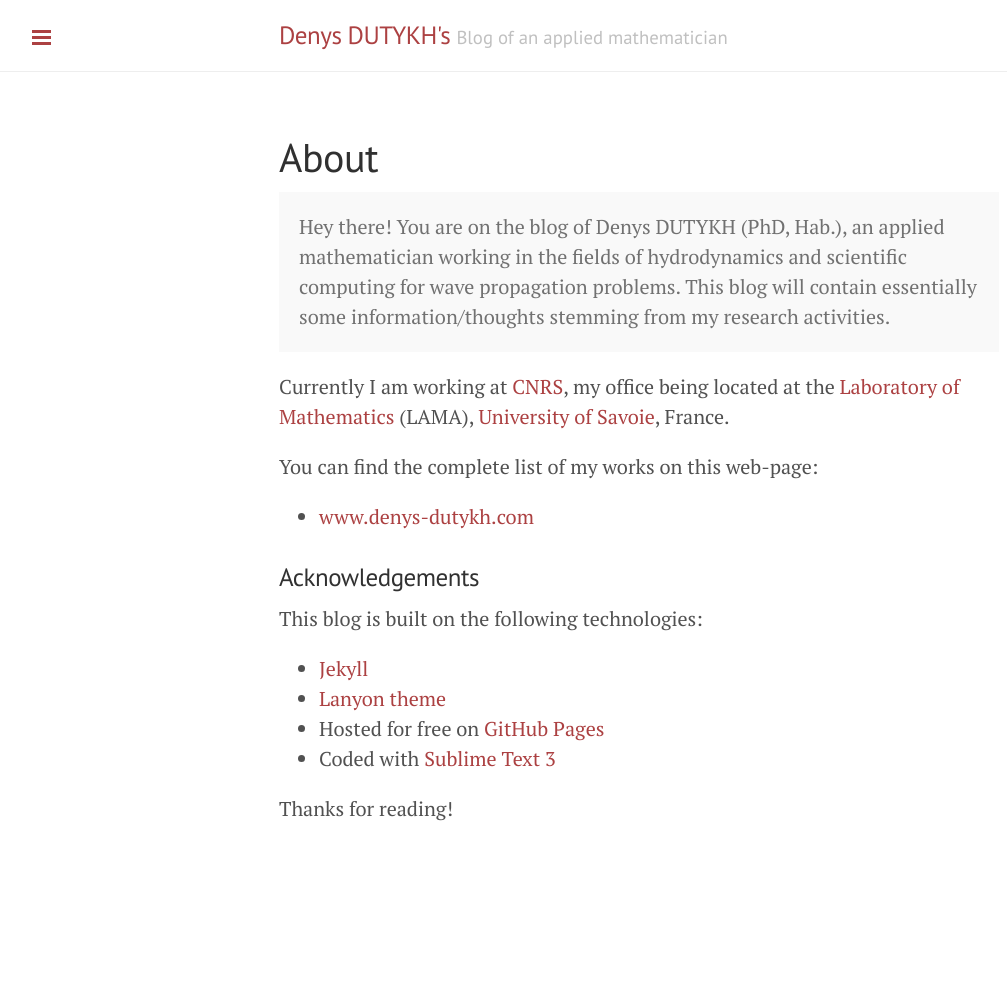
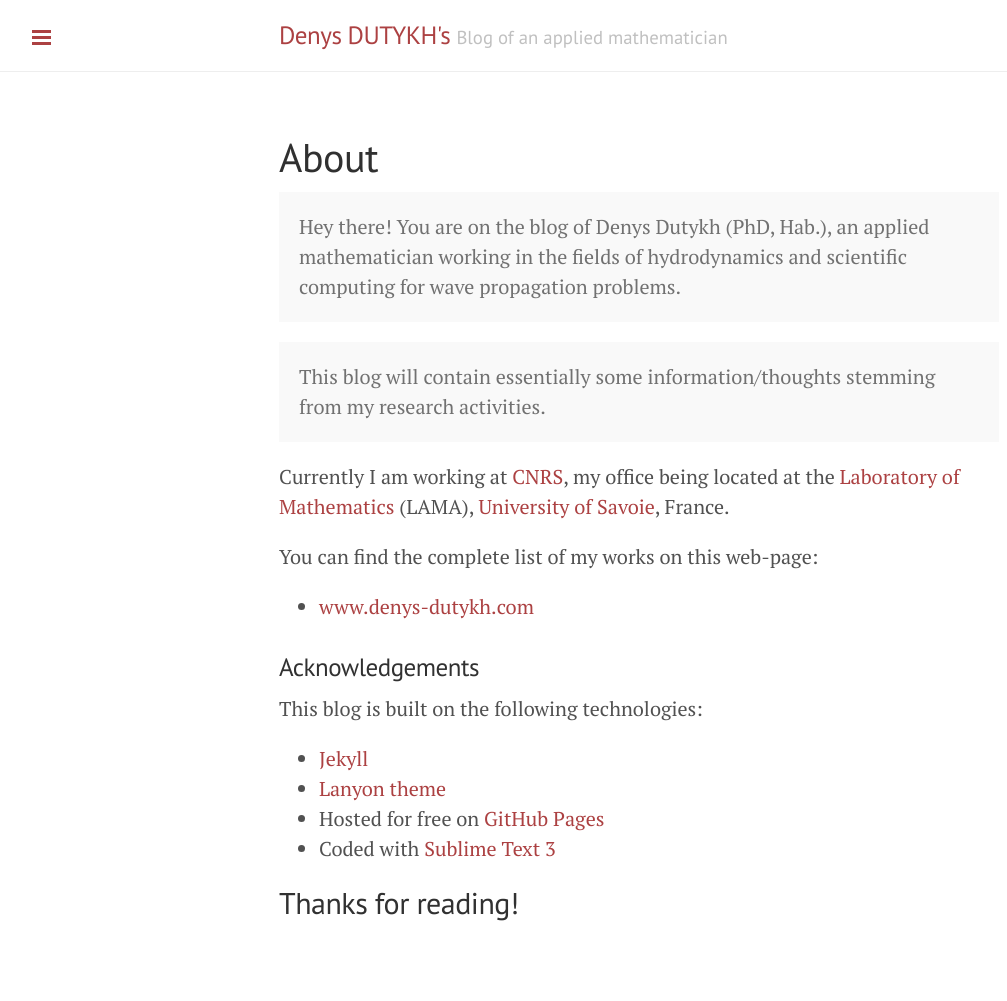
Before and after one commit to dutykh/dutykh.github.io, a Jekyll site: the page built from about.md, in a window 1280 px wide. Shown: the whole page, without its empty margins (1-1008 px from the left). Built offline with Jekyll 4.4.1, drawn with Linux system fonts in a browser that asks for light colours; Markdown is read by kramdown in place of the engine named in the settings; before the commit the page ends 904 px from its top, so only the background shows below that.

Commit message:
About me

```diff
--- a/about.md
+++ b/about.md
@@ -4,8 +4,9 @@ title: About
 ---
 
 <p class="message">
-  Hey there! You are on the blog of Denys DUTYKH (PhD, Hab.), an applied mathematician working in the fields of hydrodynamics and scientific computing for wave propagation problems.
-
+  Hey there! You are on the blog of Denys Dutykh (PhD, Hab.), an applied mathematician working in the fields of hydrodynamics and scientific computing for wave propagation problems.
+</p>
+<p class="message">
   This blog will contain essentially some information/thoughts stemming from my research activities.
 </p>
 
@@ -24,4 +25,4 @@ This blog is built on the following technologies:
 * Hosted for free on [GitHub Pages](https://pages.github.com)
 * Coded with [Sublime Text 3](http://sublimetext.com)
 
-Thanks for reading!
+## Thanks for reading!
```
